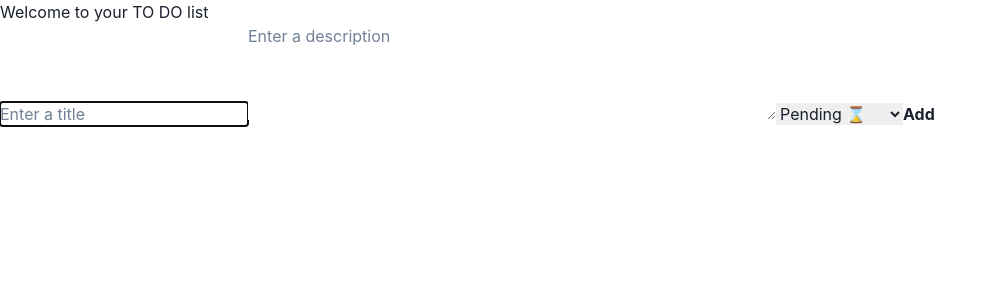
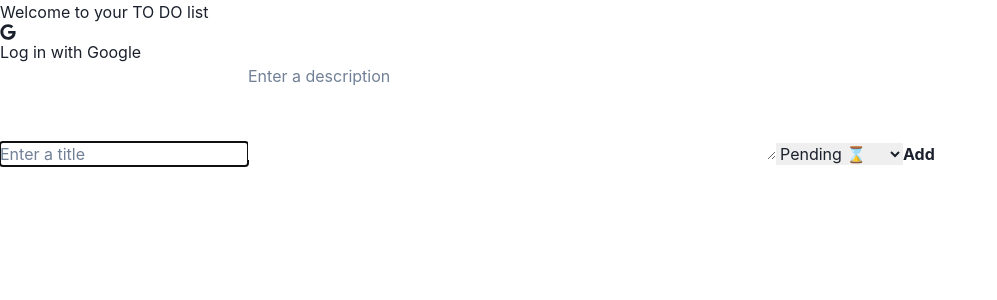
Before and after one commit to LittleDragoon/nextjs-firebase-todo, a Next.js app: page / in a window 1280 px wide. Shown: the top 300 px of the page, without its empty margins (0-997 px from the left). Built offline with nearby package versions, Linux system fonts and the light colour scheme.

Commit message:
Add auth button

```diff
--- a/components/AddTodo.jsx
+++ b/components/AddTodo.jsx
@@ -6,10 +6,6 @@ export const AddTodo = () => {
   const [status, setStatus] = React.useState("Pending");
 
   return (
-    <>
-      <div className="font-semibold text-4xl py-4 font-bold text-gray-200">
-        Welcome to your TO DO list
-      </div>
     <div className="flex flex-col gap-y-3 w-2/5 items-center pt-4">
       <input
         className="w-full rounded-sm text-white border border-gray-400 px-2 py-2 bg-transparent"
@@ -39,18 +35,15 @@ export const AddTodo = () => {
         <option value="Completed">Completed ✅</option>
       </select>
       <button
-          className="w-full color-gray-400 bg-gradient-to-tr from-[#000428] to-[#004e92] rounded-sm px-2 text-bold text-center"
+        className="w-full color-gray-400 bg-gradient-to-tr from-[#000428] to-[#004e92] rounded-md px-2 text-bold text-center"
         type="button"
         name="get-anime"
         onClick={() => {
-            alert(
-              `This is the message : ${title} / ${description} / ${status} `
-            );
+          alert(`This is the message : ${title} / ${description} / ${status} `);
         }}
       >
         <b className="text-gray-400">Add</b>
       </button>
     </div>
-    </>
   );
 };
--- /dev/null
+++ b/components/Auth.jsx
@@ -0,0 +1,17 @@
+import React from "react";
+import { FaGoogle } from "react-icons/fa";
+
+export const Auth = () => {
+  const [title, setTitle] = React.useState("");
+  const [description, setDescription] = React.useState("");
+  const [status, setStatus] = React.useState("Pending");
+
+  return (
+    <>
+      <button className="flex items-center gap-x-2 text-gray-200 bg-gradient-to-tr from-[#042354] to-[#004e92] rounded-md my-4 px-2 font-bold text-center">
+        <FaGoogle />
+        <span>Log in with Google</span>
+      </button>
+    </>
+  );
+};
--- a/pages/index.js
+++ b/pages/index.js
@@ -1,8 +1,13 @@
 import { AddTodo } from "../components/AddTodo";
+import { Auth } from "../components/Auth";
 
 export default function Home() {
   return (
     <div className="flex flex-col items-center bg-gradient-to-r from-[#000428] to-[#004e92] min-h-screen">
+      <div className="font-semibold text-4xl py-4 font-bold text-gray-200">
+        Welcome to your TO DO list
+      </div>
+      <Auth />
       <AddTodo />
     </div>
   );
```
Lines whose indentation alone changed are shown as unchanged.
